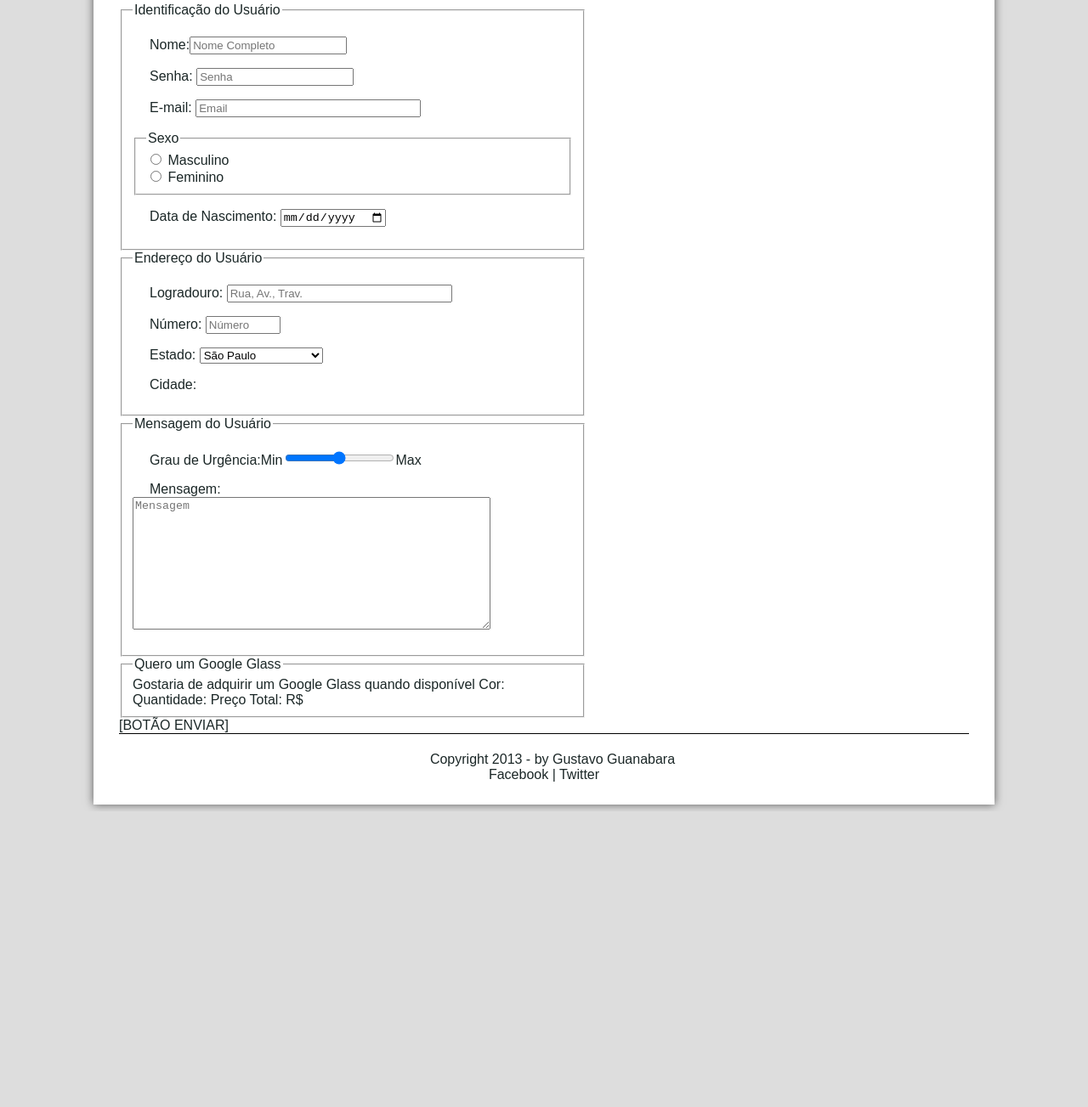
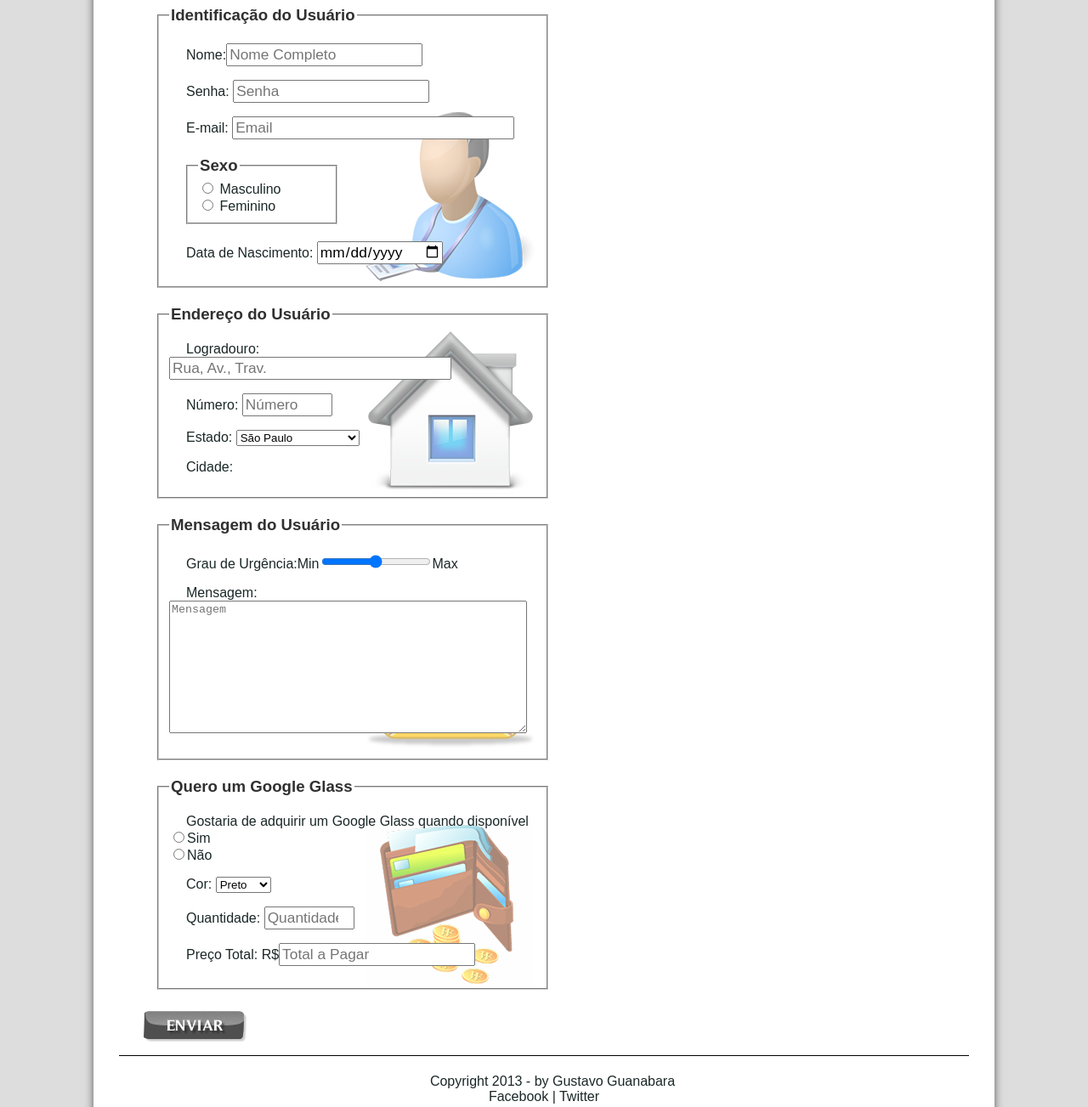
Before and after one commit to ravilock/HTMLCursoEmVideo, a plain HTML site: page pratica/projeto_google_glass/fale-conosco.html in a window 1280 px wide. Shown: the part 345-1648 px from the top of the page at 85% size. Before the commit the page ends 1300 px from the top, so only its background shows below. Drawn offline with Linux system fonts and the light colour scheme.

Commit message:
Estágio final

```diff
--- a/pratica/projeto_google_glass/_css/form.css
+++ b/pratica/projeto_google_glass/_css/form.css
@@ -0,0 +1,48 @@
+@charset "utf-8";
+
+form {
+    width: 500px;
+    margin: auto;
+}
+
+input {
+    font-family: sans-serif;
+    font-weight: normal;
+    font-size: 13pt;
+}
+
+input:hover, textarea:hover {
+    background-color: #606060;
+}
+
+legend {
+    color: #303030;
+    font-weight: bold;
+    font-size: 14pt;
+    font-family: sans-serif;
+}
+
+fieldset {
+    border-color: #cecece;
+    margin: 20px;
+}
+
+fieldset#sexo {
+    width: 150px;
+}
+
+fieldset#usuario {
+    background: url("../_imagens/icone-contato.png") no-repeat 95% 95%;
+}
+
+fieldset#endereco {
+    background: url("../_imagens/icone-endereco.png") no-repeat 95% 95%;
+}
+
+fieldset#mensagem {
+    background: url("../_imagens/icone-mensagem.png") no-repeat 95% 95%;
+}
+
+fieldset#pedido {
+    background: url("../_imagens/icone-pagamento.png") no-repeat 95% 95%;
+}
--- a/pratica/projeto_google_glass/fale-conosco.html
+++ b/pratica/projeto_google_glass/fale-conosco.html
@@ -7,8 +7,15 @@
     <meta name='viewport' content="width = device-width, initial-scale = 1" />
     <link rel="stylesheet" type="text/css" href="_css/estilo.css" />
     <link rel="stylesheet" type="text/css" href="_css/menu.css" />
+    <link rel="stylesheet" type="text/css" href="_css/form.css" />
 </head>
-<script language="javascript" src="_javascript/funcoes.js">
+<script language="javascript" src="_javascript/funcoes.js"></script>
+<script>
+    function calculaValor() {
+        let qtd = parseInt(document.getElementById("cQuantidade").value)
+        let tot = qtd * 1500 || 0
+        document.getElementById("cTot").value = tot
+    }
 </script>
 
 <body>
@@ -55,9 +62,9 @@
                     <h2>por Gustavo Guanabara</h2>
                     <h3><span>Atualizado em 01/Maio/2013</span></h3>
                 </header>
-                <form method="POST" id="fContato" action="">
-                    <fieldset>
-                        <legend id="usuario">Identificação do Usuário</legend>
+                <form method="POST" id="fContato" oninput="calculaValor()">
+                    <fieldset id="usuario">
+                        <legend>Identificação do Usuário</legend>
                         <p><label for="cNome">Nome:</label><input type="text" name="tNome" id="cNome" size="20" maxlength="40" placeholder="Nome Completo"></p>
                         <p><label for="cPass">Senha: </label><input type="password" name="tPass" id="cPass" size="20" maxlength="40" placeholder="Senha"></p>
                         <p><label for="cEmail">E-mail: </label><input type="email" name="tEmail" id="cEmail" size="30" maxlength="50" placeholder="Email"></p>
@@ -70,7 +77,7 @@
                     <fieldset id="endereco">
                         <legend>Endereço do Usuário</legend>
                         <p><label for="cLogradouro">Logradouro: </label><input type="text" name="tLogradouro" id="cLogradouro" size="30" maxlength="180" placeholder="Rua, Av., Trav."></p>
-                        <p><label for="cNumero">Número: </label><input type="number" name="tNumero" id="cNumero" sie="10" size="20" min="0" max="999999" placeholder="Número"></p>
+                        <p><label for="cNumero">Número: </label><input type="number" name="tNumero" id="cNumero" size="10" size="20" min="0" max="999999" placeholder="Número"></p>
                         <p><label for="cEstado">Estado: </label><select name="tEstado" id="cEstado">
                             <option value="AC">Acre</option>
                             <option value="AL">Alagoas</option>
@@ -109,12 +116,17 @@
                     </fieldset>
                     <fieldset id="pedido">
                         <legend>Quero um Google Glass</legend>
-                        Gostaria de adquirir um Google Glass quando disponível
-                        Cor:
-                        Quantidade:
-                        Preço Total: R$
+                        <p>Gostaria de adquirir um Google Glass quando disponível</br><input type="radio" name="cAdq" id="cAdqS"/><label for="cAdqS">Sim</label></br>
+                            <input type="radio" name="cAdq" id="cAdqN"/><label for="cAdqN">Não</label></p>
+                            <p><label for="cCor">Cor: </label><select name="tCor" id="cCor">
+                                <option value="Preto" selected>Preto</option>
+                                <option value="Branco">Branco</option>
+                                <option value="Cinza">Cinza</option>
+                            </select></p>
+                        <p><label for="cQuantidade">Quantidade: </label><input type="number" name="tQuantidade" id="cQuantidade" size="10" size="20" min="0" max="999999" placeholder="Quantidade"></p>
+                        <p><label for="cTot">Preço Total: R$</label><input type="text" name="tTot" id="cTot" placeholder="Total a Pagar" readonly></p>
                     </fieldset>
-                    [BOTÃO ENVIAR]
+                    <input type="image" name="tEnviar" src="_imagens/botao-enviar.png"/>
                 </form>
             </article>
         </section>
```
